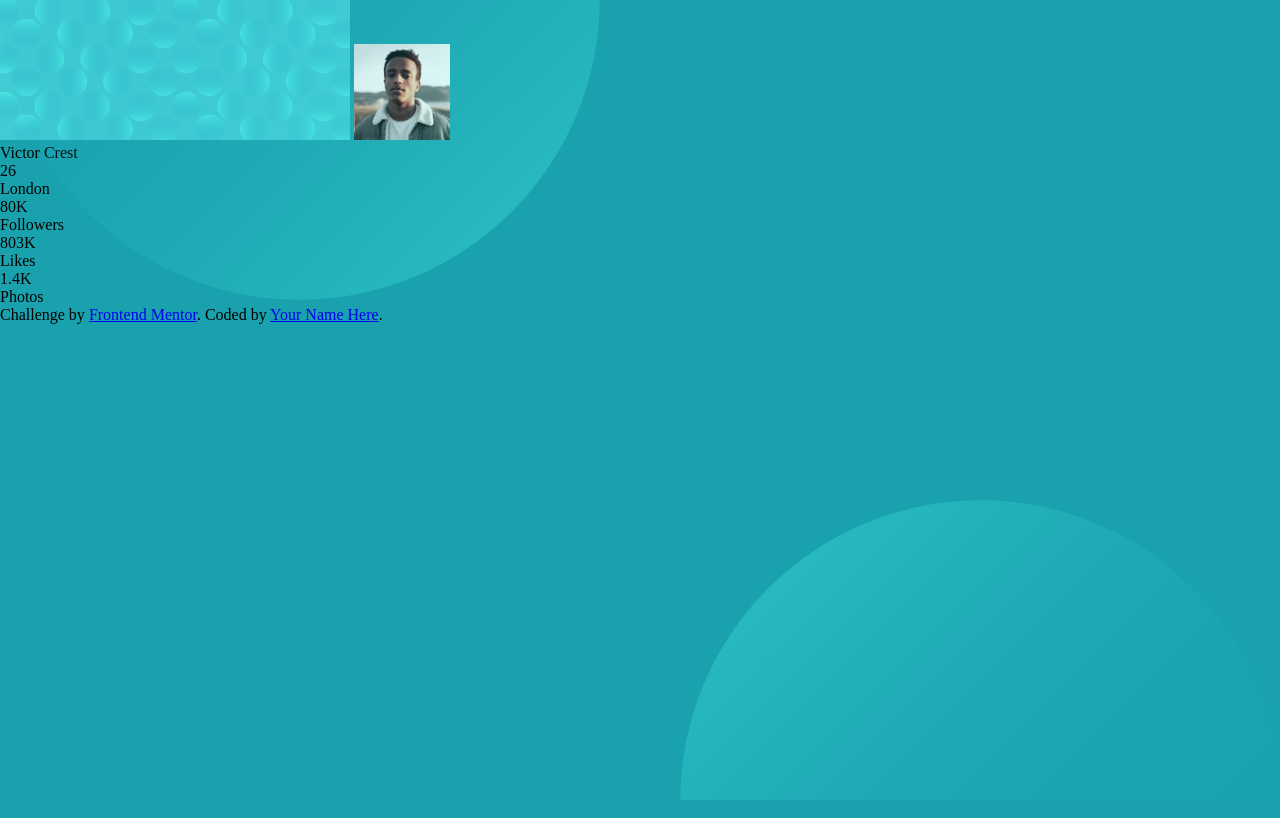
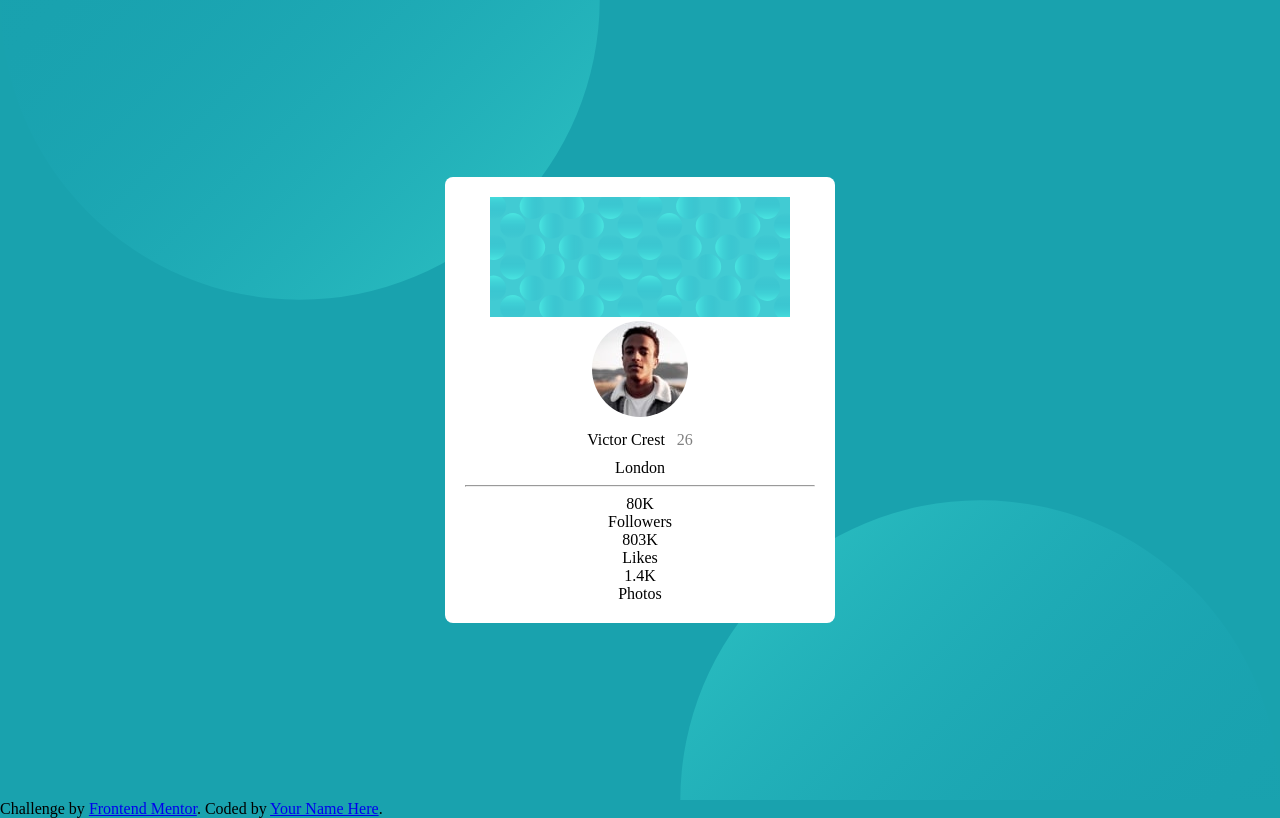
Before and after one commit to RodrigoASM6/projetos_frontmenthor-, a plain HTML site: page profile-card/index.html in a window 1280 px wide. Drawn offline with Linux system fonts and the light colour scheme.

Commit message:
Ajustes nome idade e país

```diff
--- a/profile-card/index.html
+++ b/profile-card/index.html
@@ -19,15 +19,22 @@
 
 <body>
 
+<main>
+
   <div class="background-image-top-left"></div>
   <div class="background-image-bottom-left"></div>
 
   <div class="container">
     <img class="topo" src="./images/bg-pattern-card.svg">
     <img class="foto" src="./images/image-victor.jpg" alt="Foto de perfil">
-    <div class="profile-name">Victor Crest</div>
-    <div class="profile-age">26</div>
+    <div class="profile-name">Victor Crest&nbsp&nbsp&nbsp<span>26</span> </div>
+
     <div class="Country">London</div>
+
+  <hr>
+
+
+  <div class="numeros">
 
     <div class="stats-box">
       <div class="stats-number">80K</div>
@@ -44,6 +51,11 @@
       <div class="stats-label">Photos</div>
   </div>
 
+</div>
+
+</main>
+
+
 
 
 </div>
--- a/profile-card/style.css
+++ b/profile-card/style.css
@@ -28,3 +28,47 @@ body{
 
 
 }
+
+Main {
+    display: flex;
+    justify-content: center;
+    align-items: center;
+    height: 100vh;
+    margin: 0;
+
+}
+
+.container {
+    position: absolute;
+    width: 350px;
+    padding: 20px;
+    background-color: #ffffff;
+    border-radius: 8px;
+    text-align: center;
+
+
+}
+
+
+.topo {
+    width: 300px;
+
+}
+
+.foto {
+    display: inline-block;
+    border-radius: 50%;
+}
+
+.profile-name{
+    margin: 10px 0;
+}
+
+span{
+    color: gray;
+}
+
+.numeros {
+    object-fit: cover;
+
+}
```
